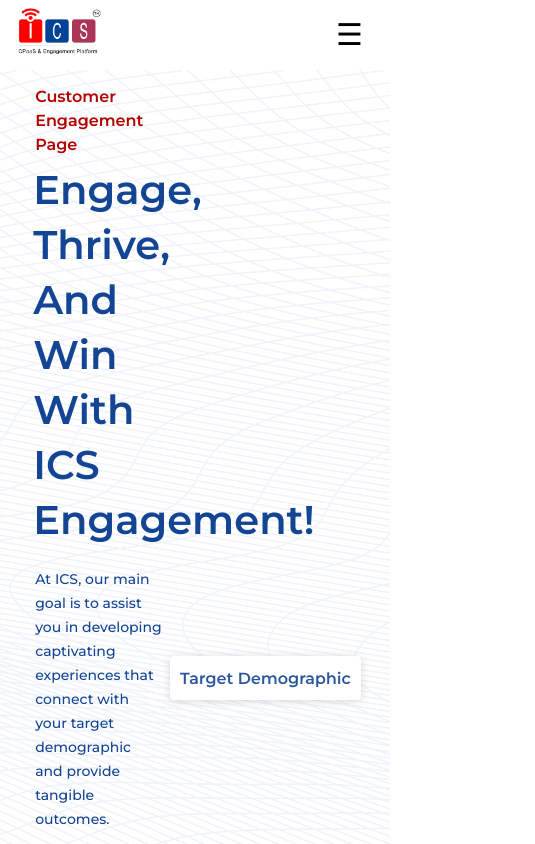
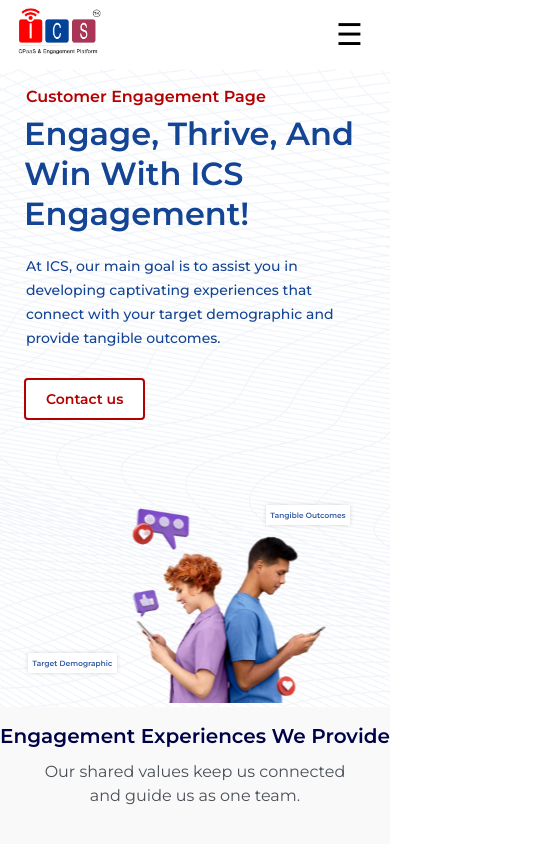
Before and after one commit to bknath/ICS_Mobile, a React (Vite) app: page /customer in a window 390 px wide. Shown: the top 844 px of the page, 535 px wide, since content can reach past the window. Built offline with nearby package versions, Linux system fonts and the light colour scheme.

Commit message:
updated CEP page mobile view

```diff
--- a/src/pages/CustomerengagementPage/Customer.css
+++ b/src/pages/CustomerengagementPage/Customer.css
@@ -3,7 +3,6 @@
     align-items: center;
     justify-content: center;
     padding-top: 1rem;
-    /* padding-bottom: 3rem; */
     color: white;
     position: relative;
     overflow: hidden;
@@ -29,6 +28,7 @@
     line-height: 55px;
     margin-bottom: 20px;
     color: #144494;
+    width: 440px;
 }
 
 .content-CustomerEngagement p {
@@ -38,6 +38,7 @@
     margin-bottom: 5px;
     font-weight: 500;
     color: #144494;
+    width: 440px;
 }
 .CustomerEngagement-text{
     padding-bottom: 2rem;
@@ -80,35 +81,10 @@
 .customer-platform-header p{
     font-size: 14px;
     color: #4A5057;
-    /* font-family: 'DM Sans'; */
     line-height: 24px;
     font-weight: 400;
 }
 
-/* .Rectangle-34625029 {
-    display: flex;
-    position: relative;
-    width: 46.6px;
-    right: -90%;
-    height: 45.8px;
-    margin: 0 19.3px 12px 0;
-    transform: rotate(-284.21deg);
-    opacity: 0.1;
-    border: solid 6px #2369f6;
-}
-.Rectangle-34625030 {
-    display: flex;
-    position: absolute;
-    right: 5%;
-    top: 108%;
-    width: 40.6px;
-    height: 39.8px;
-    flex-grow: 0;
-    margin: 18px 0 0 25.3px;
-    transform: rotate(-284.21deg);
-    opacity: 0.08;
-    border: solid 6px #4883f8;
-} */
 
 /* card-feature */
 
@@ -136,16 +112,13 @@
     align-items: flex-start;
     text-align: left;
     width: 30%;
-    min-width: 250px;
     margin-bottom: 20px;
 }
-
-
 .feature3-icon {
     width: 50px;
     height: 50px;
     margin-right: 20px;
-    flex-shrink: 0; /* Prevent the icon from shrinking */
+    flex-shrink: 0;
 }
 
 .feature3-card-content {
@@ -257,3 +230,57 @@
     max-width: 100%;
     height: auto;
 }
+
+@media(max-width:765px){
+    .hero-section-3{
+        flex-direction: column;
+        padding-left: 1.5rem;
+    }
+    .content-CustomerEngagement{
+        width: 100%;
+    }
+    .content-CustomerEngagement h1{
+        width: 340px;
+        font-size: 32px;
+        line-height: 40px;
+    }
+    .content-CustomerEngagement p{
+        width: 320px;
+    }
+    .Customerrobot{
+        width: 100%;
+    }
+    .Customerrobot img{
+        width: 330px;
+    }
+    .customer-platform-header h2{
+        color: #000247;
+        padding-top: 15px;
+        line-height: 28px;
+        font-size: 20px;
+        padding-bottom: 10px;
+    }
+    .customer-platform-header p{
+        width: 320px;
+        font-size: 16px;
+        margin: 0 auto;
+    }
+    .feature3-card{
+        width: 100%;
+        margin: 0;
+        padding-bottom: 0;
+    }
+    .feature4-cards-container{
+        flex-direction: column;
+        width: 100%;
+    }
+    .feature4-cards-column{
+        width: 100%;
+    }
+    .image-column-ce{
+        width: 100%;
+    }
+    .image-column-ce img{
+        width: 328px;
+    }
+}
--- a/src/pages/CustomerengagementPage/Customer.jsx
+++ b/src/pages/CustomerengagementPage/Customer.jsx
@@ -86,7 +86,7 @@ const features4 = [
     }
 ];
 const Customer = () => {
-  const { ref: sectionref3, inView: imageInView3} = useInView({
+    const { ref: sectionref3, inView: imageInView3 } = useInView({
         triggerOnce: true,
         threshold: 0.1,
     })
@@ -95,8 +95,8 @@ const Customer = () => {
             <div className="wrap-customer-content">
                 <div className="hero-section-3">
                     <div className="content-CustomerEngagement">
-            <p style={{color:'#b30000', fontSize:'16px', fontWeight:'600'}}>Customer Engagement Page</p>
-            <h1>Engage, Thrive, And <br />Win With ICS <br />Engagement!</h1>
+                        <p style={{ color: '#b30000', fontSize: '16px', fontWeight: '600' }}>Customer Engagement Page</p>
+                        <h1>Engage, Thrive, And Win With ICS Engagement!</h1>
                         <p className='CustomerEngagement-text'>At ICS, our main goal is to assist you in developing captivating experiences that connect with your target demographic and provide tangible outcomes.</p>
                         <div className="buttons">
                             <Link to="/contact-us" className='contact-us'>Contact us</Link>
@@ -122,7 +122,6 @@ const Customer = () => {
                                 <div className="feature3-card-content">
                                     <h3>{features3.title}</h3>
                                     <p>{features3.description}</p>
-                  {/* <a href={features3.link} className="read-more">Read More &gt;</a> */}
                                 </div>
                             </div>
                         ))}
@@ -141,7 +140,6 @@ const Customer = () => {
                                     <div className="feature4-card-content">
                                         <h3>{features4.title}</h3>
                                         <p>{features4.description}</p>
-                    {/* <a href={features4.link} className="read-more-2">{features4.linkText} &gt;</a> */}
                                     </div>
                                 </div>
                             ))}
```
Lines whose indentation alone changed are shown as unchanged.
